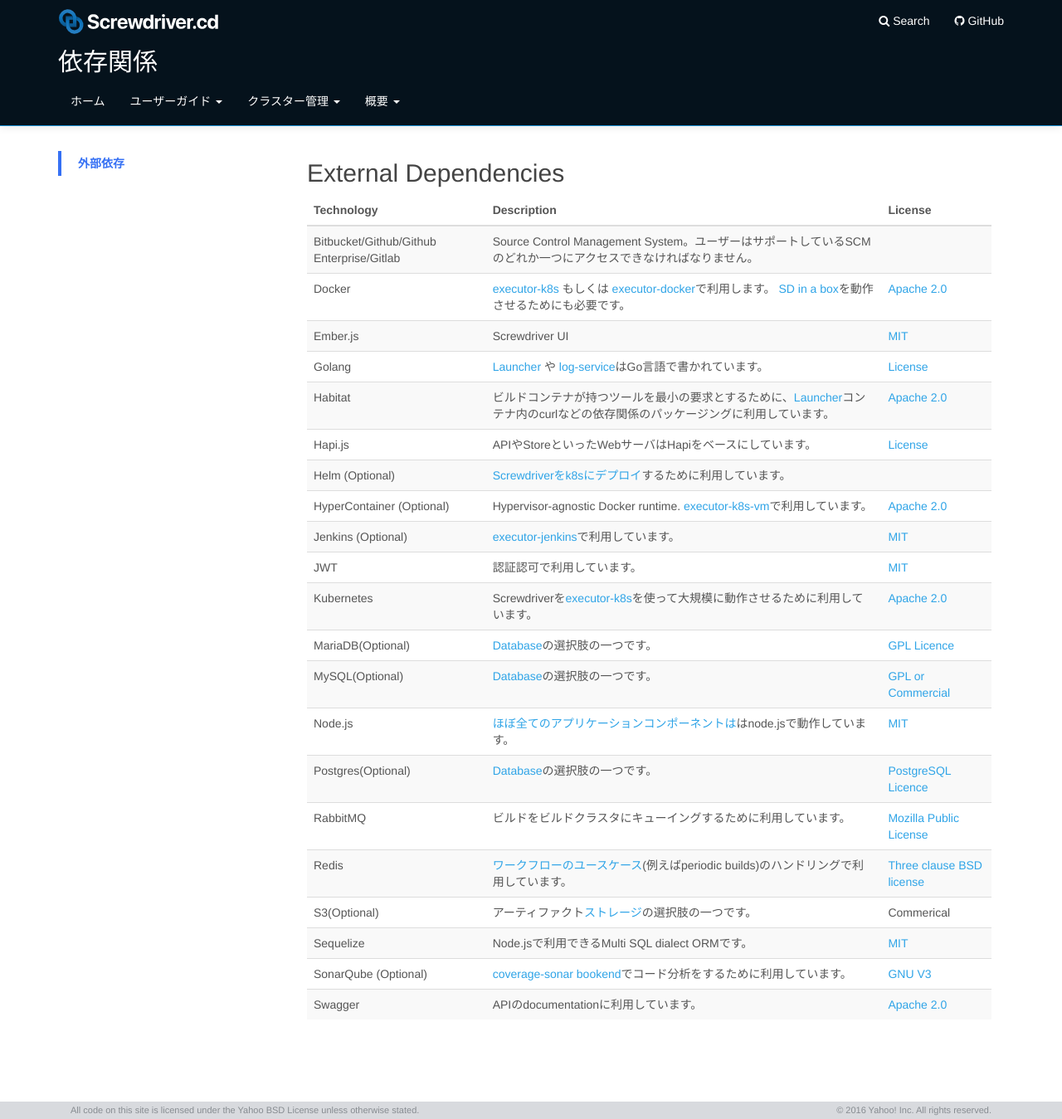
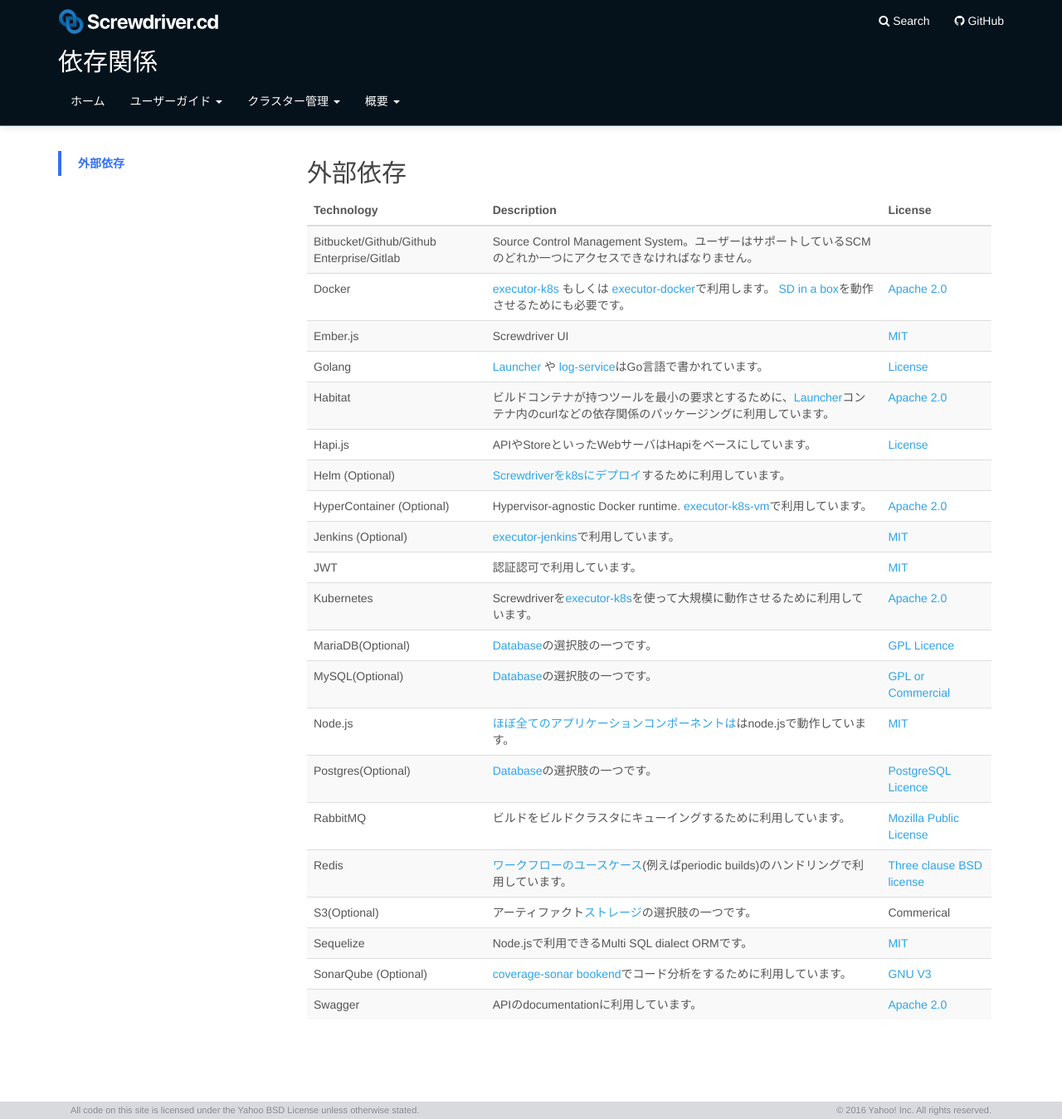
Before and after one commit to screwdriver-cd/guide, a Jekyll site: the page built from docs/ja/cluster-management/dependencies.md, in a window 1280 px wide and 1349 px high. Shown: the whole window at 83% size. Built offline with Jekyll 4.4.1, drawn with Linux system fonts in a browser that asks for light colours.

Commit message:
fix headline

```diff
--- a/docs/ja/cluster-management/dependencies.md
+++ b/docs/ja/cluster-management/dependencies.md
@@ -8,7 +8,7 @@ toc:
       url: "#外部依存"
       active: true
 ---
-## External Dependencies
+## 外部依存
 
   | Technology             | Description | License |
  | ----                   | ----        | ----    |
```
